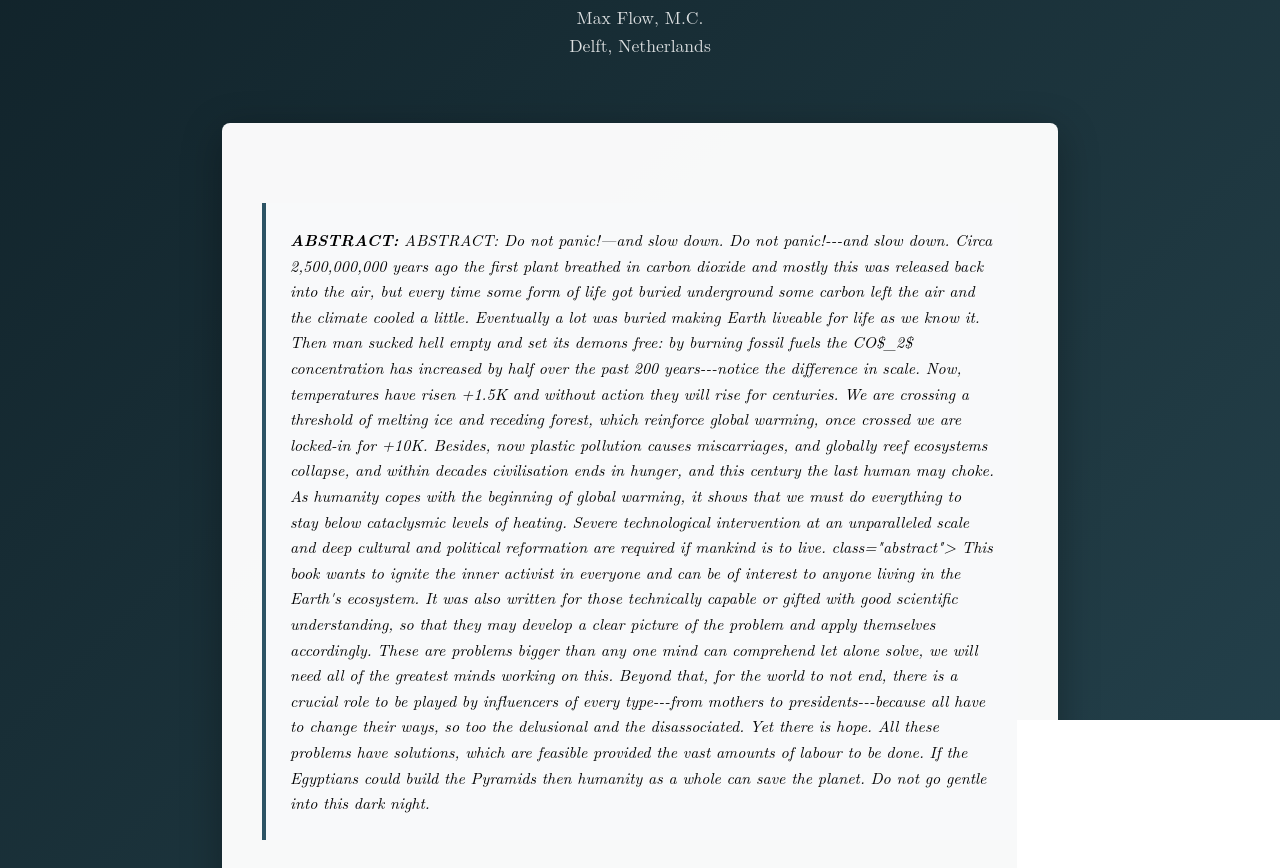
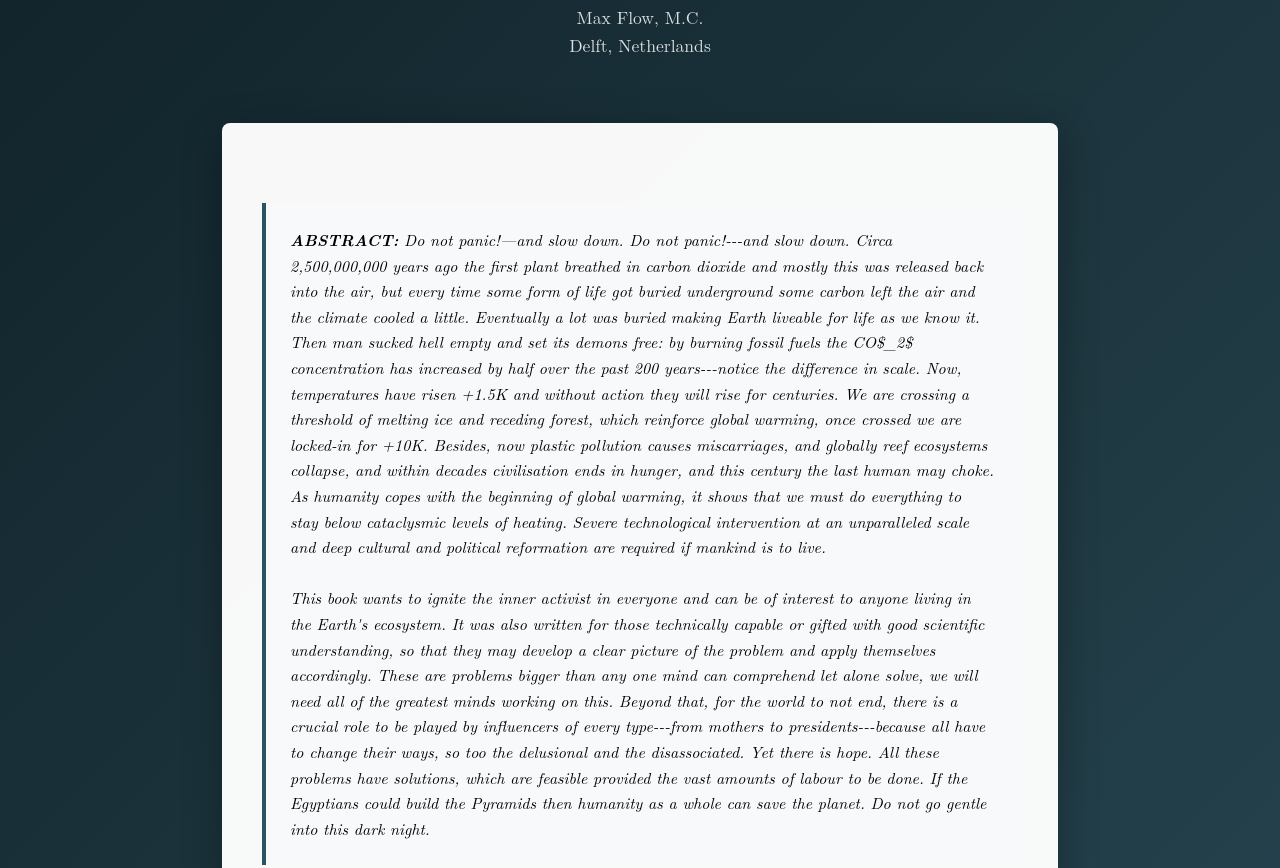
Before and after one commit to Jelterminator/apocalypse-manifesto, a plain HTML site: page index.html in a window 1280 px wide. Shown: the part 297-1165 px from the top of the page. Drawn offline with Linux system fonts and the light colour scheme.

Commit message:
DeepSeek Rewrite

```diff
--- a/index.html
+++ b/index.html
@@ -210,8 +210,10 @@
         </header>
 
         <main>
-            <div class="abstract"> <strong>ABSTRACT:</strong> ABSTRACT: Do not panic!—and slow down. Do not panic!---and slow down. Circa 2,500,000,000 years ago the first plant breathed in carbon dioxide and mostly this was released back into the air, but every time some form of life got buried underground some carbon left the air and the climate cooled a little. Eventually a lot was buried making Earth liveable for life as we know it. Then man sucked hell empty and set its demons free: by burning fossil fuels the CO$_2$ concentration has increased by half over the past 200 years---notice the difference in scale. Now, temperatures have risen +1.5K and without action they will rise for centuries. We are crossing a threshold of melting ice and receding forest, which reinforce global warming, once crossed we are locked-in for +10K. Besides, now plastic pollution causes miscarriages, and globally reef ecosystems collapse, and within decades civilisation ends in hunger, and this century the last human may choke. As humanity copes with the beginning of global warming, it shows that we must do everything to stay below cataclysmic levels of heating. Severe technological intervention at an unparalleled scale and deep cultural and political reformation are required if mankind is to live.</strong>
-                 class="abstract"> This book wants to ignite the inner activist in everyone and can be of interest to anyone living in the Earth's ecosystem. It was also written for those technically capable or gifted with good scientific understanding, so that they may develop a clear picture of the problem and apply themselves accordingly. These are problems bigger than any one mind can comprehend let alone solve, we will need all of the greatest minds working on this. Beyond that, for the world to not end, there is a crucial role to be played by influencers of every type---from mothers to presidents---because all have to change their ways, so too the delusional and the disassociated. Yet there is hope. All these problems have solutions, which are feasible provided the vast amounts of labour to be done. If the Egyptians could build the Pyramids then humanity as a whole can save the planet. Do not go gentle into this dark night.</strong>
+            <div class="abstract">
+                <strong>ABSTRACT:</strong> Do not panic!—and slow down. Do not panic!---and slow down. Circa 2,500,000,000 years ago the first plant breathed in carbon dioxide and mostly this was released back into the air, but every time some form of life got buried underground some carbon left the air and the climate cooled a little. Eventually a lot was buried making Earth liveable for life as we know it. Then man sucked hell empty and set its demons free: by burning fossil fuels the CO$_2$ concentration has increased by half over the past 200 years---notice the difference in scale. Now, temperatures have risen +1.5K and without action they will rise for centuries. We are crossing a threshold of melting ice and receding forest, which reinforce global warming, once crossed we are locked-in for +10K. Besides, now plastic pollution causes miscarriages, and globally reef ecosystems collapse, and within decades civilisation ends in hunger, and this century the last human may choke. As humanity copes with the beginning of global warming, it shows that we must do everything to stay below cataclysmic levels of heating. Severe technological intervention at an unparalleled scale and deep cultural and political reformation are required if mankind is to live.
+                <br><br>
+                This book wants to ignite the inner activist in everyone and can be of interest to anyone living in the Earth's ecosystem. It was also written for those technically capable or gifted with good scientific understanding, so that they may develop a clear picture of the problem and apply themselves accordingly. These are problems bigger than any one mind can comprehend let alone solve, we will need all of the greatest minds working on this. Beyond that, for the world to not end, there is a crucial role to be played by influencers of every type---from mothers to presidents---because all have to change their ways, so too the delusional and the disassociated. Yet there is hope. All these problems have solutions, which are feasible provided the vast amounts of labour to be done. If the Egyptians could build the Pyramids then humanity as a whole can save the planet. Do not go gentle into this dark night.
             </div>
 
             <div class="cta-buttons">
@@ -250,6 +252,7 @@
                 </ul>
             </section>
 
+            <section>
                 <p><strong>License:</strong> Redistribution without monetization is permitted</p>
                 <p><strong>Website:</strong> <a href="https://apocalypse-manifesto.nl" style="color: #2c5364;">apocalypse-manifesto.nl</a></p>
             </section>
```
